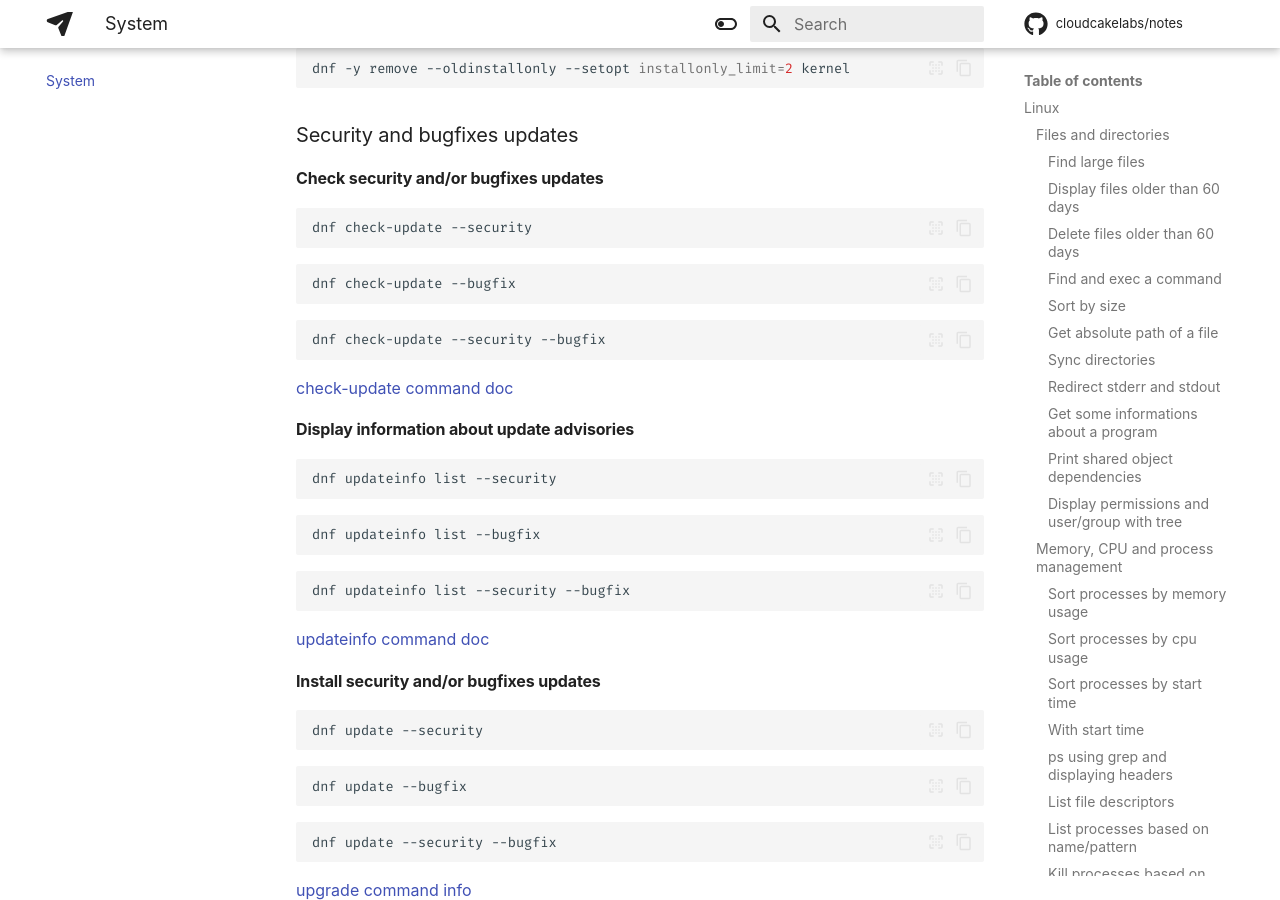
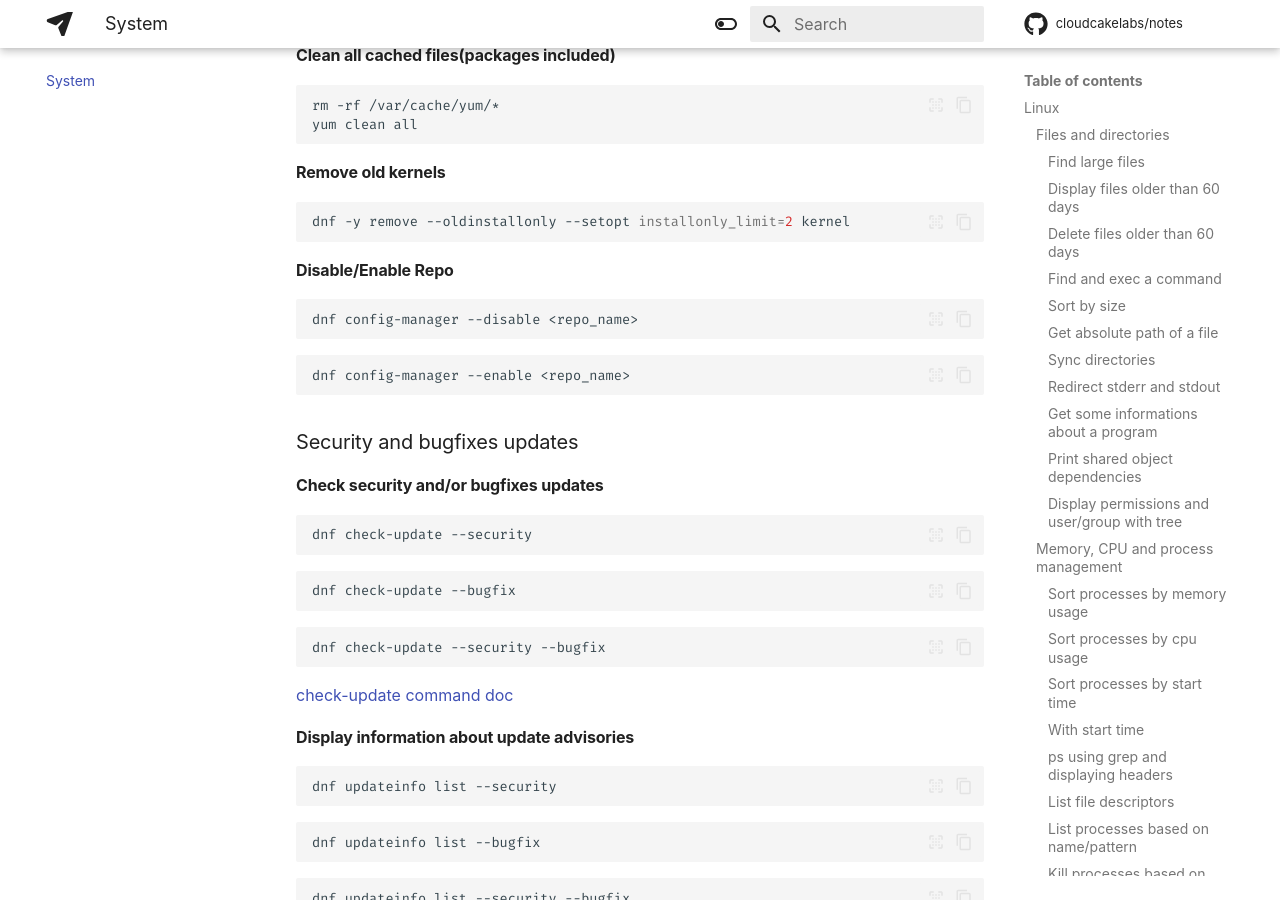
Before and after one commit to cloudcakelabs/notes, an MkDocs documentation site: the page built from docs/system.md, in a window 1280 px wide and 900 px high, scrolled down 14270 px. Built offline with MkDocs 1.6.1 and Material for MkDocs 9.7.7, drawn with Linux system fonts in a browser that asks for light colours; some web fonts are replaced; comment, search, counter and statistics services are not loaded; some of the changed text lies outside the part shown.

Commit message:
Update notes.

````diff
--- a/docs/system.md
+++ b/docs/system.md
@@ -251,6 +251,16 @@
 
 ```sh
 ssh -o StrictHostKeyChecking=no username@remotehost
+```
+
+#### Logs
+
+```sh
+tail -f -n 100 /var/log/secure | grep sshd
+```
+
+```sh
+grep sshd /var/log/secure
 ```
 
 ### SSL
@@ -834,6 +844,16 @@
 dnf -y remove --oldinstallonly --setopt installonly_limit=2 kernel
 ```
 
+#### Disable/Enable Repo
+
+```sh
+dnf config-manager --disable <repo_name>
+```
+
+```sh
+dnf config-manager --enable <repo_name>
+```
+
 ### Security and bugfixes updates
 
 #### Check security and/or bugfixes updates
````
Also changed, not shown: docs/k8s.md (+0 -1 lines).
